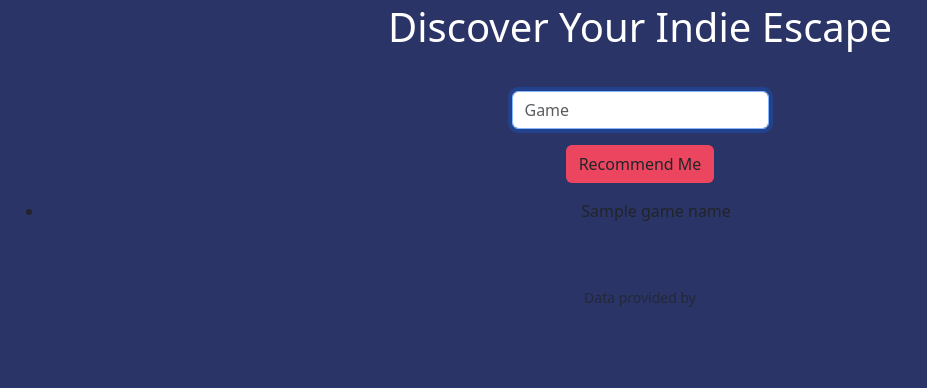
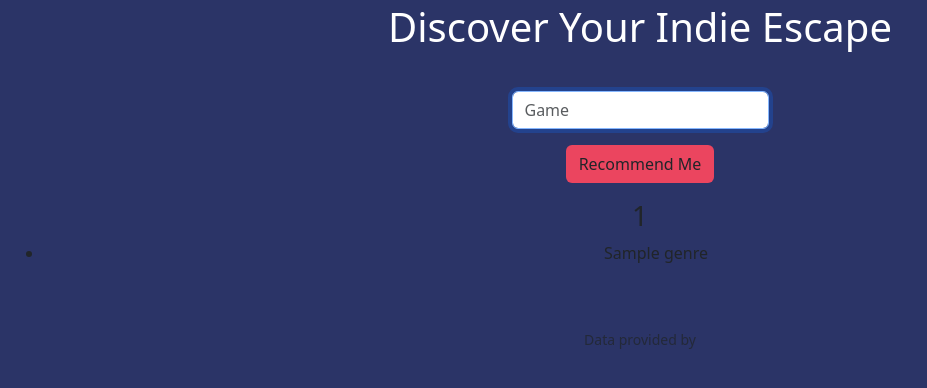
Before and after one commit to Milyor/Cs50_web_final, a Flask app: template templates/recommender.html in a window 1280 px wide. Shown: the part 149-537 px from the top of the page, without its empty margins (0-927 px from the left). Run offline with Flask 3, Linux system fonts and the light colour scheme; the template is opened without the code that fills it: most values are stand-ins (such as "Sample title", 1, 10 or a date in 2020); some libraries are stand-ins or nearby versions.

Commit message:
updated api search, trying to store genre

```diff
--- a/app.py
+++ b/app.py
@@ -4,6 +4,7 @@ from cs50 import SQL
 from igdb.wrapper import IGDBWrapper
 from flask import Flask, flash, redirect, render_template, request, session
 from flask_session import Session
+from sklearn.feature_extraction.text import TfidfVectorizer
 from werkzeug.security import check_password_hash, generate_password_hash
 import re
 import json
@@ -17,18 +18,42 @@ app = Flask(__name__)
 
 @app.route("/", methods=["GET", "POST"])
 def home():
+    genres = []
     if request.method == "POST":
         game_name = request.form.get("game")
-        byte_array = wrapper.api_request(
-            'games',
-            f'search "{game_name}"; fields id, name, release_dates.human; limit 5;'
-        )
+        if not game_name:
+            flash("Fill out the field with a game")
+            return render_template("recommender.html")
 
-        decoded_data = json.loads(byte_array.decode('utf-8'))
+        try:
+            #search for the game
+            response = wrapper.api_request(
+                'games',
+                f'search "{game_name}"; fields name, id; limit 1;'
+            )
+            decoded_data = json.loads(response.decode('utf-8'))
 
-        game_names = [item['name'] for item in decoded_data]
+            #check if any games were found
+            if decoded_data:
+                game_id = decoded_data[0]['id']
 
-        return render_template("recommender.html",game_names=game_names)
+                genres_response = wrapper.api_request(
+                    'games',
+                    f'fields genres.name; where id = {game_id}; limit 5;'
+                )
+                genres_data = json.loads(genres_response.decode('utf-8'))
+                if genres_data and 'genres' in genres_data[0]:
+                    genres = genres_data[0]['genres']
+
+                return render_template("recommender.html", decoded_data=decoded_data, game_id=game_id, genres = genres)
+
+            else:
+
+                flash(f"No results found for the game: {game_name}")
+
+        except Exception as e:
+        # Handle API request errors
+            flash(f"Error: {str(e)}")
 
     return render_template("recommender.html")
 
--- a/templates/recommender.html
+++ b/templates/recommender.html
@@ -16,9 +16,16 @@
 <button type="submit" class="btn custom-btn" type="submit">Recommend Me</button>
     </div>
 </form>
+
+{% if game_id %}
+    <h3>{{ game_id }}</h3>
+
 <ul>
-{% for name in game_names %}
-    <li>{{ name }}</li>
+    {% for genre in genres %}
+    <li>{{ genre.name }}</li>
     {% endfor %}
 </ul>
+
+{% endif %}
+
 {% endblock %}
```
